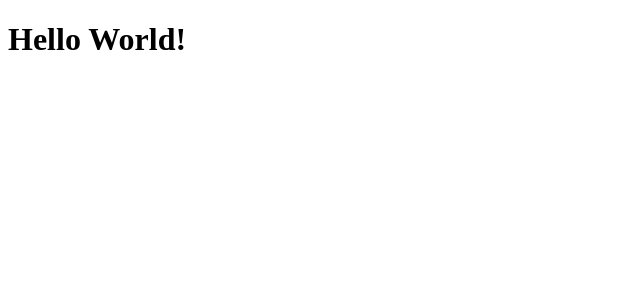
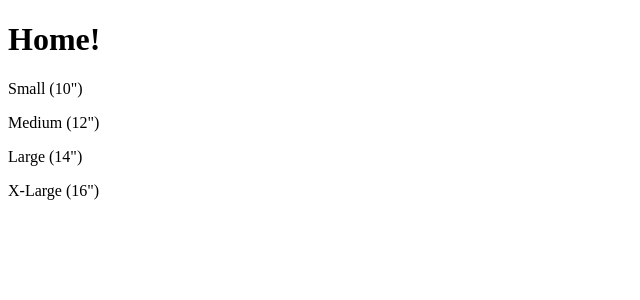
Before and after one commit to dalamo20/msse663-class-app, an Angular app: page / in a window 1280 px wide. Shown: the top 300 px of the page, without its empty margins (0-640 px from the left). Built offline with nearby package versions, Linux system fonts and the light colour scheme.

Commit message:
week 2, added pizza and home components

```diff
--- a/src/app/app.component.html
+++ b/src/app/app.component.html
@@ -1 +1,2 @@
-<h1>{{ title }}</h1>
+<router-outlet></router-outlet>
+<app-pizza-app></app-pizza-app>
--- a/src/app/app.module.ts
+++ b/src/app/app.module.ts
@@ -1,14 +1,18 @@
 import { NgModule } from '@angular/core';
 import { BrowserModule } from '@angular/platform-browser';
+import { AppRoutingModule } from './app-routing.module';
 
 import { AppComponent } from './app.component';
+import { HomeComponent } from './home/home.component';
+import { PizzaAppComponent } from './pizza-app/pizza-app.component';
+import { SizePipe } from './shared/pipes/SizePipe/size.pipe';
 
 @NgModule({
   declarations: [
-    AppComponent
+    AppComponent, HomeComponent, PizzaAppComponent, SizePipe
   ],
   imports: [
-    BrowserModule
+    BrowserModule, AppRoutingModule
   ],
   providers: [],
   bootstrap: [AppComponent]
--- /dev/null
+++ b/src/app/home/home.component.html
@@ -0,0 +1 @@
+<h1>{{ title | titlecase }}</h1>
--- /dev/null
+++ b/src/app/home/home.component.ts
@@ -0,0 +1,10 @@
+import { Component } from "@angular/core";
+
+@Component({
+    selector: 'app-home',
+    templateUrl: './home.component.html',
+    styleUrls: ['./home.component.scss'],
+  })
+  export class HomeComponent {
+    title = 'home!';
+  }
--- /dev/null
+++ b/src/app/pizza-app/pizza-app.component.html
@@ -0,0 +1,14 @@
+<div class="pizza-app">
+    <div class="pizza-viewer">
+      <div class="pizza">
+        <div class="pizza__board"></div>
+        <div class="pizza__base"></div>
+      </div>
+    </div>
+    <div class="pizza__summary">
+      <p>Small {{ prices.small.size | size }}</p>
+      <p>Medium {{ prices.meduim.size | size }}</p>
+      <p>Large {{ prices.large.size | size }}</p>
+      <p>X-Large {{ prices["x-large"].size | size }}</p>
+    </div>
+</div>
--- /dev/null
+++ b/src/app/pizza-app/pizza-app.component.scss
@@ -0,0 +1,33 @@
+.pizza-viewer {
+    width: 530px;
+    position: relative;
+
+    .pizza {
+      width: 530px;
+      height: 342px;
+      position: absolute;
+      z-index: 1;
+
+      &__board {
+        // background: url(../../assets/board.svg) no-repeat 0 20px;
+        background-size: contain;
+        width: 500px;
+        height: 342px;
+        position: absolute;
+        z-index: 1;
+        top: 30px;
+        left: 30px;
+      }
+
+      &__base {
+        // background: url(../../assets/base.svg) no-repeat;
+        background-size: contain;
+        width: 390px;
+        height: 322px;
+        position: absolute;
+        right: 23px;
+        top: 30px;
+        z-index: 2;
+      }
+    }
+  }
--- /dev/null
+++ b/src/app/pizza-app/pizza-app.component.ts
@@ -0,0 +1,15 @@
+import { Component } from "@angular/core";
+
+@Component({
+  selector: 'app-pizza-app',
+  templateUrl: './pizza-app.component.html',
+  styleUrls: ['./pizza-app.component.scss'],
+})
+export class PizzaAppComponent {
+  prices = {
+    small: { base: 9.99, size: 10 },
+    meduim: { base: 11.99, size: 12 },
+    large: { base: 13.99, size: 14 },
+    'x-large': { base: 15.99, size: 16 },
+  };
+}
--- /dev/null
+++ b/src/app/shared/pipes/SizePipe/size.pipe.ts
@@ -0,0 +1,10 @@
+import { Pipe, PipeTransform } from "@angular/core";
+
+@Pipe({
+    name: 'size',
+  })
+  export class SizePipe implements PipeTransform {
+    transform(size: number): string {
+      return `(${size}")`;
+    }
+  }
```
Also changed, not shown: src/app/app-routing.module.ts (added, +21 -0 lines), src/app/home/home.component.scss (added), 1 other file (tests, documents, lock files or other folders).
